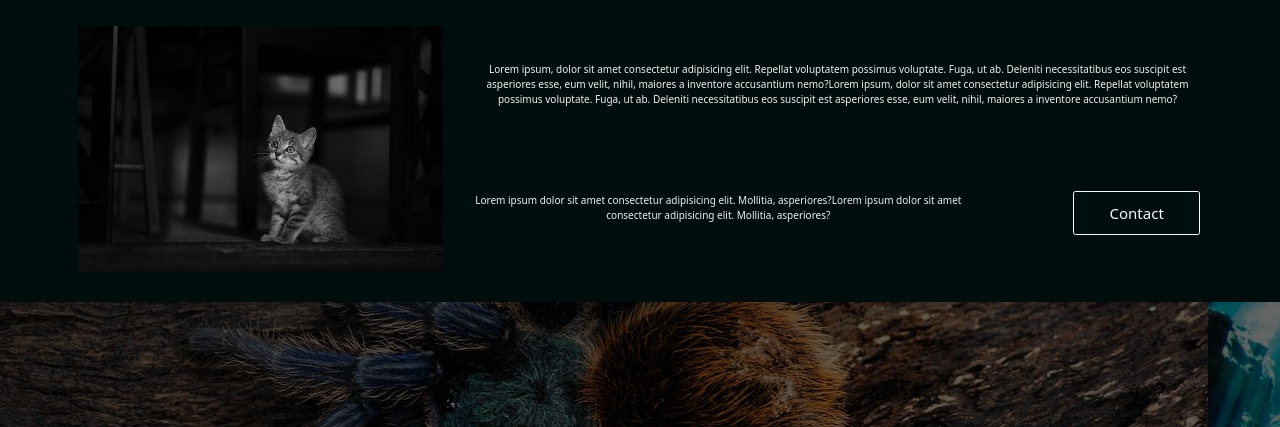
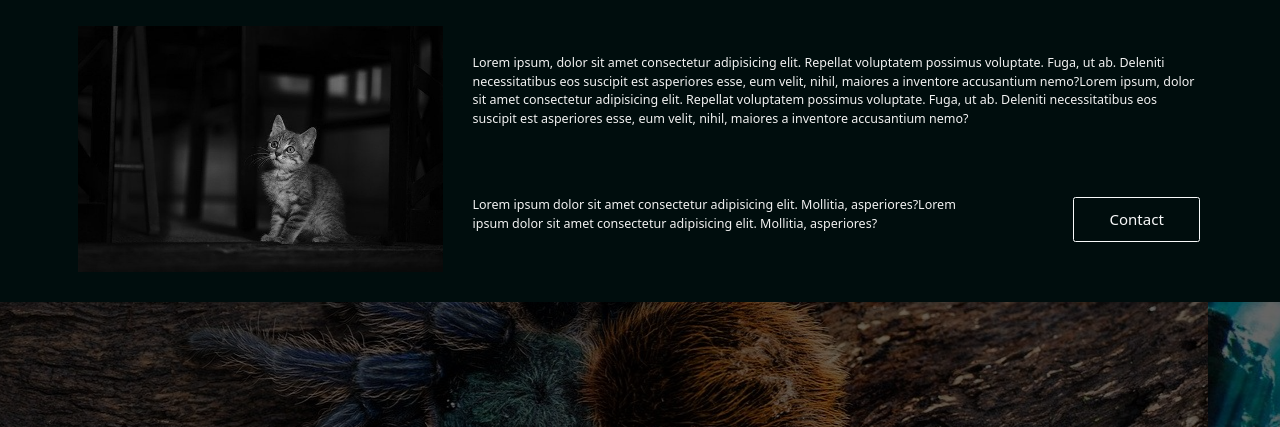
Before and after one commit to JakubHaran1/my-portfolio, a plain HTML site: page index.html in a window 1280 px wide. Shown: the part 373-800 px from the top of the page. Drawn offline with nearby package versions, Linux system fonts and the light colour scheme.

Commit message:
Update index.html

```diff
--- a/index.html
+++ b/index.html
@@ -44,7 +44,7 @@
                         <img src="img/animal-6909429_640.jpg" alt="">
                     </div>
                     <div class="col-md-8 d-flex flex-column justify-content-around text-center">
-                        <p class="content ms-4">Lorem ipsum, dolor sit amet consectetur adipisicing elit. Repellat
+                        <p class="content fs-5 text-start ms-4">Lorem ipsum, dolor sit amet consectetur adipisicing elit. Repellat
                             voluptatem
                             possimus voluptate. Fuga, ut ab. Deleniti necessitatibus eos suscipit est asperiores esse,
                             eum velit, nihil, maiores a inventore accusantium nemo?Lorem ipsum, dolor sit amet
@@ -53,7 +53,7 @@
                             eum velit, nihil, maiores a inventore accusantium nemo?</p>
                         <div class="row d-flex justify-content-between align-items-center">
                             <div class=" col-8 ms-4">
-                                <p>Lorem ipsum dolor sit amet consectetur adipisicing elit. Mollitia, asperiores?Lorem
+                                <p class="fs-5 text-start ">Lorem ipsum dolor sit amet consectetur adipisicing elit. Mollitia, asperiores?Lorem
                                     ipsum dolor sit amet consectetur adipisicing elit. Mollitia, asperiores?</p>
                             </div>
                             <button type="button" class="btn btn-outline-light py-3 col-2 me-3 fs-4  ">Contact</button>
```
